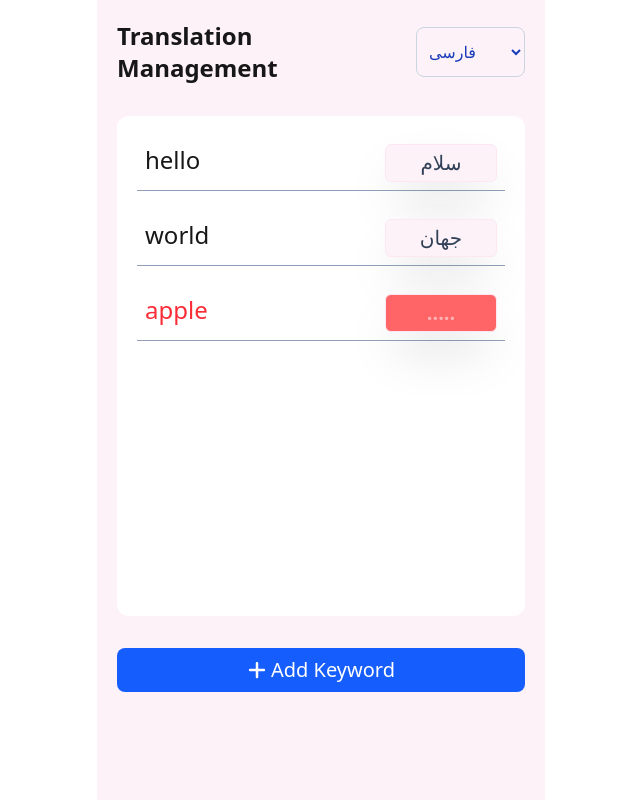
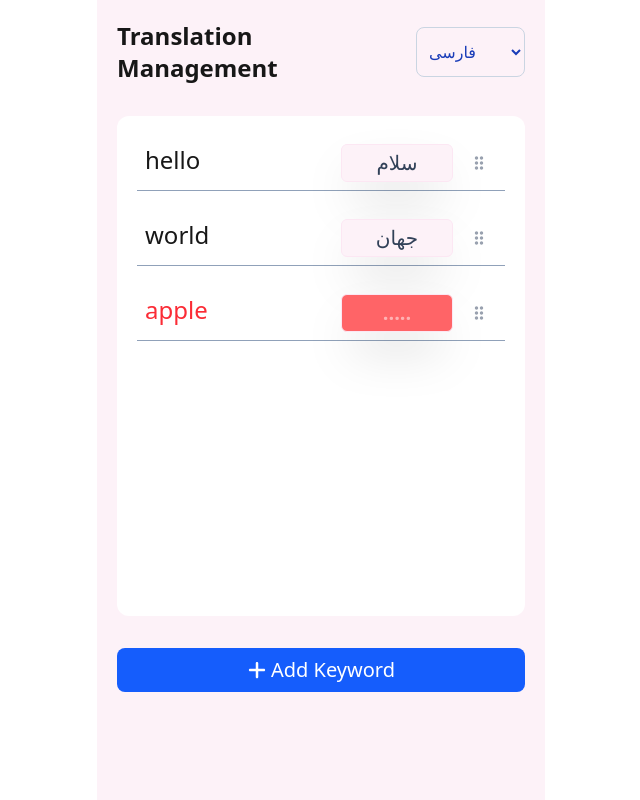
Before and after one commit to maryammohebbi/word-translation-dashboard-and-public-view, a Next.js app: page /dashboard in a window 1280 px wide. Shown: the whole page, without its empty margins (319-959 px from the left). Built offline with nearby package versions, Linux system fonts and the light colour scheme.

Commit message:
drag&drop updated

```diff
--- a/src/app/(dashboard)/_components/AddKeywordForm.jsx
+++ b/src/app/(dashboard)/_components/AddKeywordForm.jsx
@@ -19,7 +19,7 @@ function AddKeywordForm({ onClose }) {
   }
 
   return (
-    <div className="space-y-20">
+    <div className="space-y-10">
       <h3 className="font-bold text-center">Add New Keyword</h3>
       <form onSubmit={handleSubmit}>
         <div className="border-b border-slate-400 flex justify-between p-5 gap-x-2">
--- a/src/app/(dashboard)/_components/Keyword.jsx
+++ b/src/app/(dashboard)/_components/Keyword.jsx
@@ -1,17 +1,23 @@
 'use client'
 import React, { useState, useRef, useEffect } from 'react'
 import { useWord } from '@/context/WordContext'
-import toast from 'react-hot-toast'
+import { MdDragIndicator } from 'react-icons/md'
 
-function Keyword({ keyword, translation, id }) {
+function Keyword({ keyword, translation, id, dragHandleProps }) {
   const { updateTranslation } = useWord()
   const [currentTranslation, setCurrentTranslation] = useState(translation)
+  const inputRef = useRef(null)
   const [isEditing, setIsEditing] = useState(false)
-  const inputRef = useRef(null)
 
   useEffect(() => {
     setCurrentTranslation(translation)
   }, [translation])
+
+  useEffect(() => {
+    if (isEditing && inputRef.current) {
+      inputRef.current.focus()
+    }
+  }, [isEditing])
 
   const handleBlur = () => {
     setIsEditing(false)
@@ -29,24 +35,39 @@ function Keyword({ keyword, translation, id }) {
   const hasTranslation = translation && translation.trim().length > 0
 
   return (
-    <div className="border-b border-slate-400 flex justify-between p-2 hover:cursor-pointer">
+    <div className="border-b border-slate-400 flex justify-between p-2">
       <span className={`${!hasTranslation ? 'text-red-500' : ''} text-2xl`}>
         {keyword}
       </span>
+
+      <div className="flex gap-2 items-center">
         <input
           ref={inputRef}
           type="text"
           value={currentTranslation}
           onChange={(e) => setCurrentTranslation(e.target.value)}
-        onFocus={() => setIsEditing(true)}
           onBlur={handleBlur}
           onKeyDown={handleKeyDown}
+          onMouseDown={(e) => e.stopPropagation()}
           placeholder={`${!hasTranslation ? '.....' : ''}`}
           className={`${
             !hasTranslation ? 'bg-red-400 text-white font-bold' : ''
           } bg-pink-50 text-center w-28 p-1 rounded-md text-slate-700 border border-pink-100 shadow-2xl text-xl`}
           dir="rtl"
+          onClick={(e) => {
+            e.stopPropagation()
+            setIsEditing(true)
+          }}
         />
+
+        {/* Drag handle */}
+        <div
+          {...dragHandleProps}
+          className="cursor-grab px-2 text-gray-400 hover:text-black flex items-center justify-center"
+        >
+          <MdDragIndicator className="w-5 h-5" />
+        </div>
+      </div>
     </div>
   )
 }
--- a/src/app/(dashboard)/dashboard/page.jsx
+++ b/src/app/(dashboard)/dashboard/page.jsx
@@ -32,8 +32,14 @@ function SortableKeyword({ id, keyword, translation }) {
   }
 
   return (
-    <div ref={setNodeRef} style={style} {...attributes} {...listeners}>
-      <Keyword id={id} keyword={keyword} translation={translation} />
+    <div ref={setNodeRef} style={style} {...attributes}>
+      {/* Pass listeners to a dedicated handle */}
+      <Keyword
+        id={id}
+        keyword={keyword}
+        translation={translation}
+        dragHandleProps={listeners}
+      />
     </div>
   )
 }
```
Lines whose indentation alone changed are shown as unchanged.
